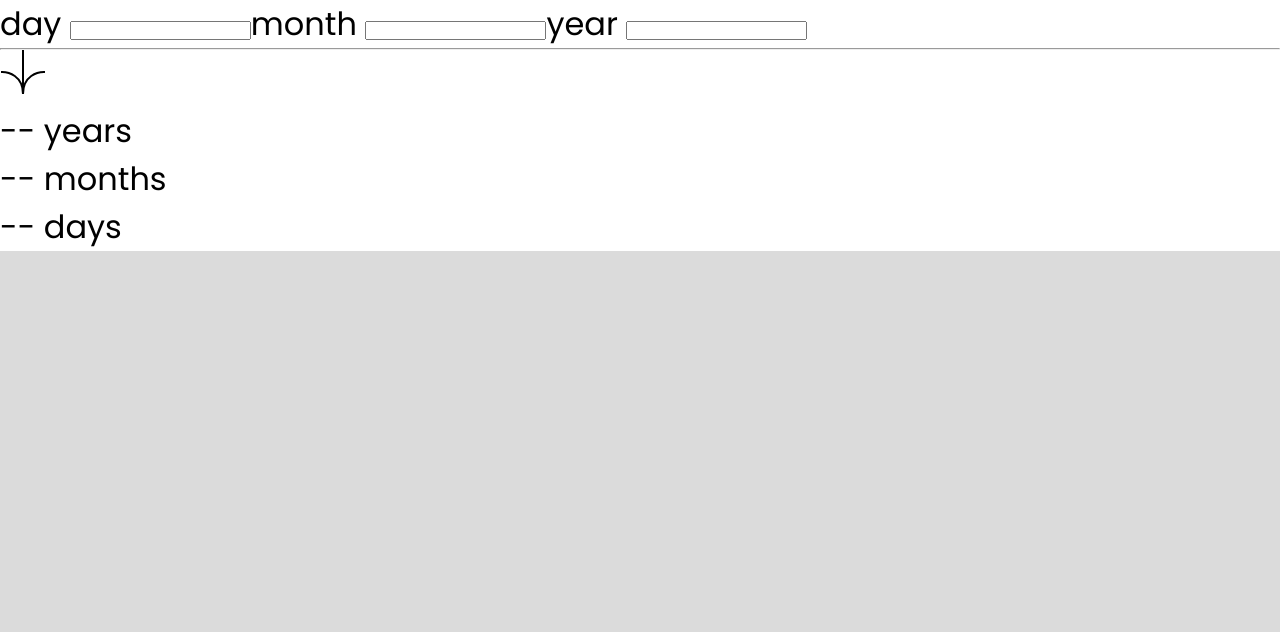
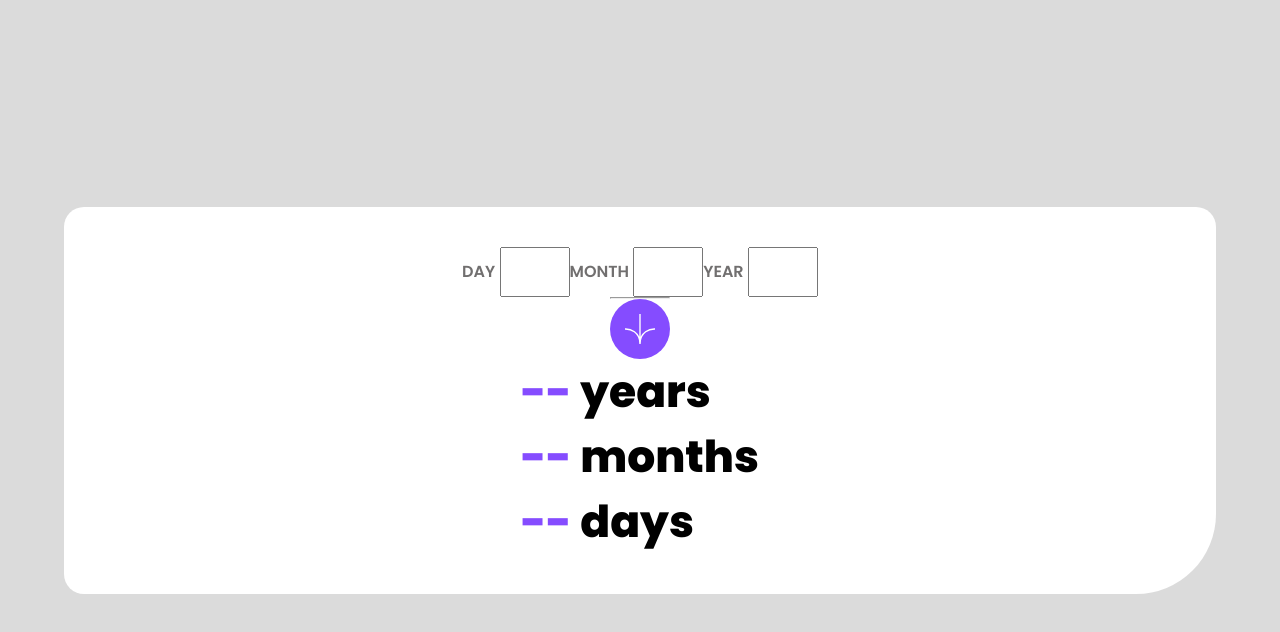
Before and after one commit to CarolinaVrl/ageCalculatorApp, a plain HTML site: page index.html in a window 1280 px wide. Drawn offline with Linux system fonts and the light colour scheme.

Commit message:
styles: values

```diff
--- a/assets/css/styles.css
+++ b/assets/css/styles.css
@@ -18,17 +18,74 @@
     box-sizing: border-box;
 }
 body{
-    font-size: 32px;
     font-family: 'Poppins', sans-serif;
     background: var(--LightGrey);
     height: 100vh;
+    width: 100%;
+    display: flex;
+    align-items: center;
+    justify-content: center;
 
 }
 main{
     background: var(--White);
+    width: 90%;
     margin: 0 auto;
+    border-radius: 20px 20px 80px 20px;
+    padding:40px 20px;
+    display: flex;
+    flex-direction: column;
+    align-items: center;
+    justify-content: center;
 }
 
 .input{
     display: flex;
+    align-items: center;
+
 }
+.input label{
+    text-transform: uppercase;
+    font-weight: 600;
+    color: var(--SmokeyGrey);
+}
+
+.input input{
+    width: 70px;
+    height: 50px;
+}
+
+.intermedio{
+    position: relative;
+
+}
+hr{
+    width: 100%;
+}
+.circle{
+    height: 60px;
+    width: 60px;
+    background: var(--Purple);
+    border-radius: 50%;
+    display: flex;
+    align-items: center;
+    justify-content: center;
+
+}
+.circle svg{
+    width: 40px;
+    height: 30px;
+
+}
+
+/* values */
+
+ul{
+    list-style: none;
+    font-size: 44px;
+    font-weight: 800;
+}
+li span{
+    color: var(--Purple);
+
+}
--- a/index.html
+++ b/index.html
@@ -30,17 +30,16 @@
           <input id="year" type="text" />
         </div>
       </section>
-      <div>
+      <div class="intermedio">
         <hr />
 
-        <div>
+        <div class="circle">
           <svg
             xmlns="http://www.w3.org/2000/svg"
-            width="46"
-            height="44"
+
             viewBox="0 0 46 44"
           >
-            <g fill="none" stroke="#000000" stroke-width="2">
+            <g fill="none" stroke="#ffffff" stroke-width="2">
               <path
                 d="M1 22.019C8.333 21.686 23 25.616 23 44M23 44V0M45 22.019C37.667 21.686 23 25.616 23 44"
               />
@@ -50,9 +49,9 @@
       </div>
 
       <ul>
-        <li>-- years</li>
-        <li>-- months</li>
-        <li>-- days</li>
+        <li><span>--</span> years</li>
+        <li><span>--</span> months</li>
+        <li><span>--</span> days</li>
       </ul>
     </main>
   </body>
```
